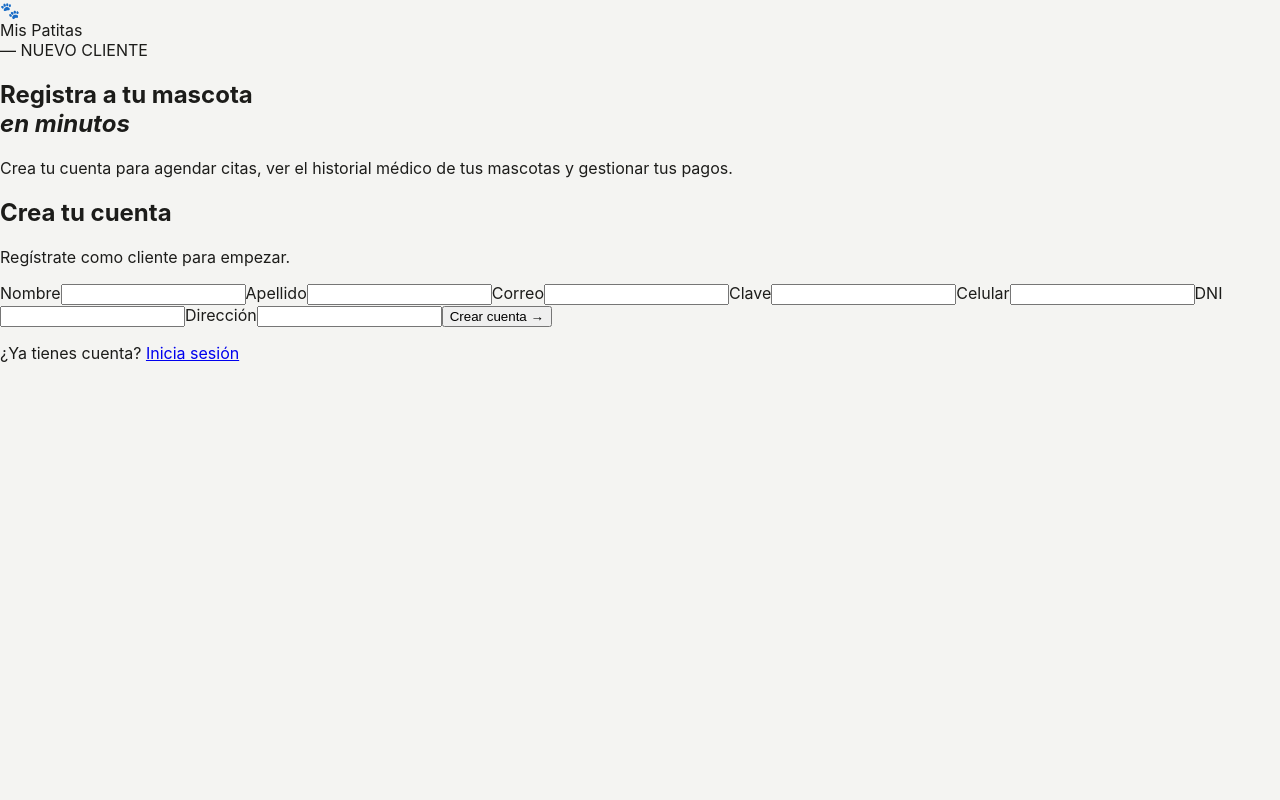
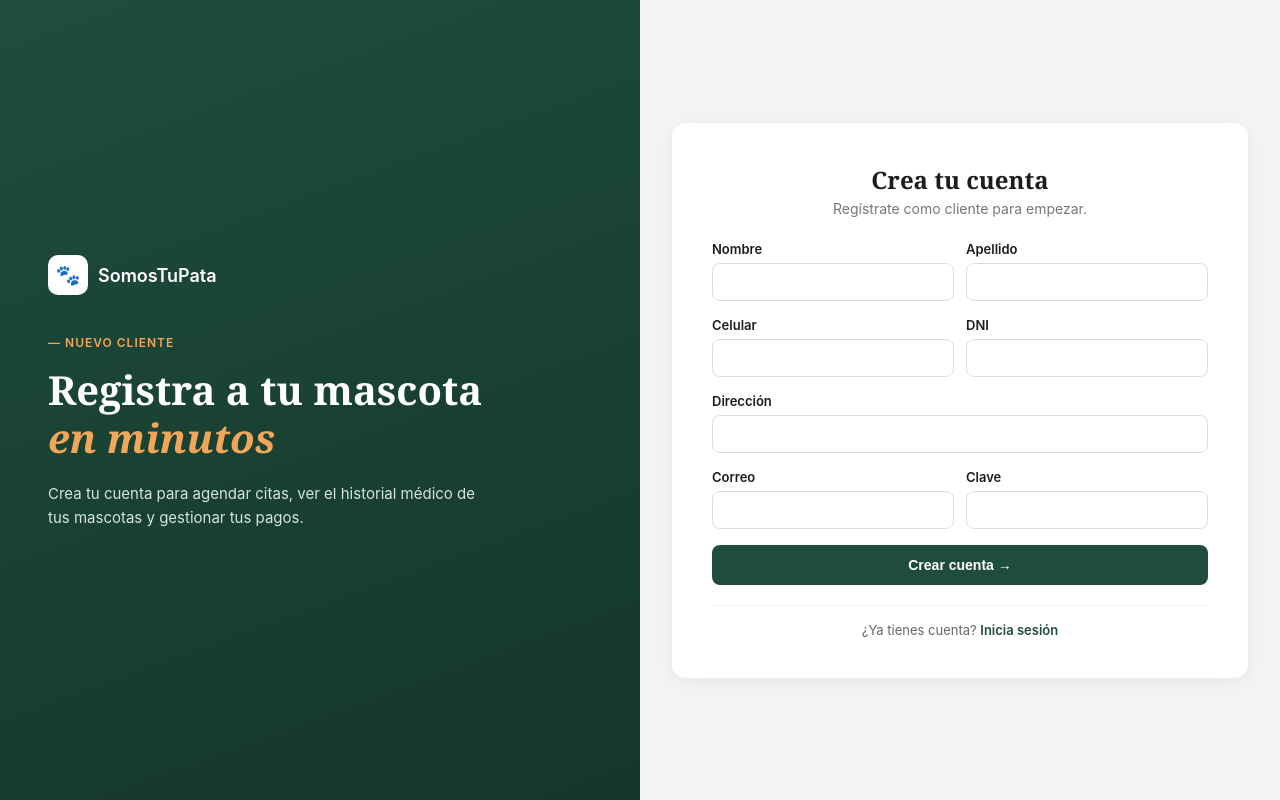
Before and after one commit to richardeduardosp98mer/proyecto-veterinaria-DAW1, an Angular app in the folder proyecto-veterinari-frontend/: page /registro in a window 1280 px wide. Built offline with nearby package versions, Linux system fonts and the light colour scheme.

Commit message:
Vistas Login y Registro Actualizadas

```diff
--- a/proyecto-veterinari-frontend/src/app/features/auth/login/login.css
+++ b/proyecto-veterinari-frontend/src/app/features/auth/login/login.css
@@ -34,7 +34,7 @@
 }
 
 .brand-name {
-  font-size: 18px;
+  font-size: 26px;
   font-weight: 600;
 }
 
--- a/proyecto-veterinari-frontend/src/app/features/auth/login/login.html
+++ b/proyecto-veterinari-frontend/src/app/features/auth/login/login.html
@@ -2,7 +2,7 @@
   <aside class="auth-brand">
     <div class="brand-header">
       <div class="brand-logo">🐾</div>
-      <span class="brand-name">Mis patitas</span>
+      <span class="brand-name">SomosTuPata</span>
     </div>
 
     <div class="brand-body">
--- a/proyecto-veterinari-frontend/src/app/features/auth/registro/registro.css
+++ b/proyecto-veterinari-frontend/src/app/features/auth/registro/registro.css
@@ -0,0 +1,255 @@
+.auth-layout {
+  display: grid;
+  grid-template-columns: 1fr 1fr;
+  min-height: 100vh;
+}
+
+/* ---- Panel izquierdo ---- */
+.auth-brand {
+  background: linear-gradient(160deg, #1f4d3d 0%, #14372a 100%);
+  color: #fff;
+  padding: 3rem;
+  display: flex;
+  flex-direction: column;
+  justify-content: center;
+  gap: 2.5rem;
+  position: relative;
+  overflow: hidden;
+}
+
+.brand-header {
+  display: flex;
+  align-items: center;
+  gap: 10px;
+}
+
+.brand-logo {
+  width: 40px;
+  height: 40px;
+  background: #fff;
+  border-radius: 10px;
+  display: flex;
+  align-items: center;
+  justify-content: center;
+  font-size: 20px;
+}
+
+.brand-name {
+  font-size: 18px;
+  font-weight: 600;
+}
+
+.brand-body {
+  max-width: 440px;
+}
+
+.brand-eyebrow {
+  display: block;
+  color: #f2a65a;
+  font-size: 12px;
+  font-weight: 600;
+  letter-spacing: 1px;
+  margin-bottom: 16px;
+}
+
+.brand-body h1 {
+  font-family: Georgia, 'Times New Roman', serif;
+  font-size: 40px;
+  line-height: 1.2;
+  margin: 0 0 20px;
+}
+
+.brand-body h1 em {
+  color: #f2a65a;
+  font-style: italic;
+}
+
+.brand-body p {
+  color: #d7e4dc;
+  font-size: 15px;
+  line-height: 1.6;
+}
+
+.brand-stats {
+  display: flex;
+  gap: 2.5rem;
+}
+
+.brand-stats div {
+  display: flex;
+  flex-direction: column;
+}
+
+.brand-stats strong {
+  font-family: Georgia, serif;
+  font-size: 26px;
+}
+
+.brand-stats span {
+  font-size: 12px;
+  color: #b9c9bf;
+  margin-top: 4px;
+}
+
+/* ---- Panel derecho ---- */
+.form-row-split {
+  display: flex;
+  gap: 12px;
+}
+
+.form-row-split .field {
+  flex: 1;
+  display: flex;
+  flex-direction: column;
+}
+
+.form-row-split .field input {
+  margin-bottom: 16px;
+}
+
+.auth-panel {
+  background: #f4f4f2;
+  display: flex;
+  align-items: center;
+  justify-content: center;
+  padding: 2rem;
+}
+
+.auth-card {
+  width: 100%;
+  max-width: 800px;
+  background: #fff;
+  border-radius: 14px;
+  padding: 2.5rem;
+  box-shadow: 0 4px 20px rgba(0, 0, 0, 0.06);
+  display: flex;
+  flex-direction: column;
+}
+
+.auth-card h2 {
+  font-family: Georgia, serif;
+  font-size: 24px;
+  margin: 0 0 4px;
+}
+
+.auth-subtitle {
+  color: #777;
+  font-size: 14px;
+  margin: 0 0 24px;
+}
+
+.auth-card label {
+  font-size: 13px;
+  font-weight: 600;
+  margin-bottom: 6px;
+}
+
+.auth-card input {
+  padding: 10px 12px;
+  border: 1px solid #ddd;
+  border-radius: 8px;
+  margin-bottom: 16px;
+  font-size: 14px;
+}
+
+.password-field {
+  position: relative;
+}
+
+.password-field input {
+  width: 100%;
+  padding-right: 40px;
+}
+
+.toggle-clave {
+  position: absolute;
+  right: 8px;
+  top: 8px;
+  background: none;
+  border: none;
+  cursor: pointer;
+  font-size: 15px;
+}
+
+.auth-row {
+  display: flex;
+  justify-content: space-between;
+  align-items: center;
+  margin-bottom: 20px;
+  font-size: 13px;
+}
+
+.remember {
+  display: flex;
+  align-items: center;
+  gap: 6px;
+  color: #444;
+  margin: 0;
+}
+
+.remember input {
+  margin: 0;
+  padding: 0;
+}
+
+.forgot {
+  color: #1f4d3d;
+  text-decoration: none;
+}
+
+.btn-ingresar {
+  background: #1f4d3d;
+  color: #fff;
+  border: none;
+  border-radius: 8px;
+  padding: 12px;
+  font-size: 14px;
+  font-weight: 600;
+  cursor: pointer;
+}
+
+.btn-ingresar:disabled {
+  opacity: 0.6;
+  cursor: not-allowed;
+}
+
+.auth-footer {
+  text-align: center;
+  margin-top: 20px;
+  padding-top: 16px;
+  border-top: 1px solid #eee;
+}
+
+.endpoint-tag {
+  display: inline-block;
+  font-size: 11px;
+  color: #aaa;
+  margin-bottom: 8px;
+}
+
+.auth-footer p {
+  font-size: 13px;
+  color: #666;
+  margin: 0;
+}
+
+.auth-footer a {
+  color: #1f4d3d;
+  font-weight: 600;
+  text-decoration: none;
+}
+
+.error {
+  color: #a11;
+  font-size: 13px;
+  margin: -8px 0 12px;
+}
+
+@media (max-width: 900px) {
+  .auth-layout {
+    grid-template-columns: 1fr;
+  }
+  .auth-brand {
+    padding: 2rem;
+  }
+}
--- a/proyecto-veterinari-frontend/src/app/features/auth/registro/registro.html
+++ b/proyecto-veterinari-frontend/src/app/features/auth/registro/registro.html
@@ -2,7 +2,7 @@
   <aside class="auth-brand">
     <div class="brand-header">
       <div class="brand-logo">🐾</div>
-      <span class="brand-name">Mis Patitas</span>
+      <span class="brand-name">SomosTuPata</span>
     </div>
 
     <div class="brand-body">
@@ -20,30 +20,45 @@
 
   <main class="auth-panel">
     <form class="auth-card" (ngSubmit)="onSubmit()">
+      <div style="text-align: center">
         <h2>Crea tu cuenta</h2>
         <p class="auth-subtitle">Regístrate como cliente para empezar.</p>
-
+      </div>
+      <div class="form-row-split">
+        <div class="field">
           <label>Nombre</label>
           <input [(ngModel)]="form.nombre" name="nombre" required />
-
+        </div>
+        <div class="field">
           <label>Apellido</label>
           <input [(ngModel)]="form.apellido" name="apellido" required />
+        </div>
+      </div>
 
-      <label>Correo</label>
-      <input [(ngModel)]="form.correo" name="correo" type="email" required />
-
-      <label>Clave</label>
-      <input [(ngModel)]="form.clave" name="clave" type="password" required />
-
+      <div class="form-row-split">
+        <div class="field">
           <label>Celular</label>
           <input [(ngModel)]="form.celular" name="celular" />
-
+        </div>
+        <div class="field">
           <label>DNI</label>
           <input [(ngModel)]="form.dni" name="dni" required />
+        </div>
+      </div>
 
       <label>Dirección</label>
       <input [(ngModel)]="form.direccion" name="direccion" />
 
+      <div class="form-row-split">
+        <div class="field">
+          <label>Correo</label>
+          <input [(ngModel)]="form.correo" name="correo" type="email" required />
+        </div>
+        <div class="field">
+          <label>Clave</label>
+          <input [(ngModel)]="form.clave" name="clave" type="password" required />
+        </div>
+      </div>
       <p class="error" *ngIf="error">{{ error }}</p>
 
       <button type="submit" class="btn-ingresar" [disabled]="cargando">
```
Lines whose indentation alone changed are shown as unchanged.
